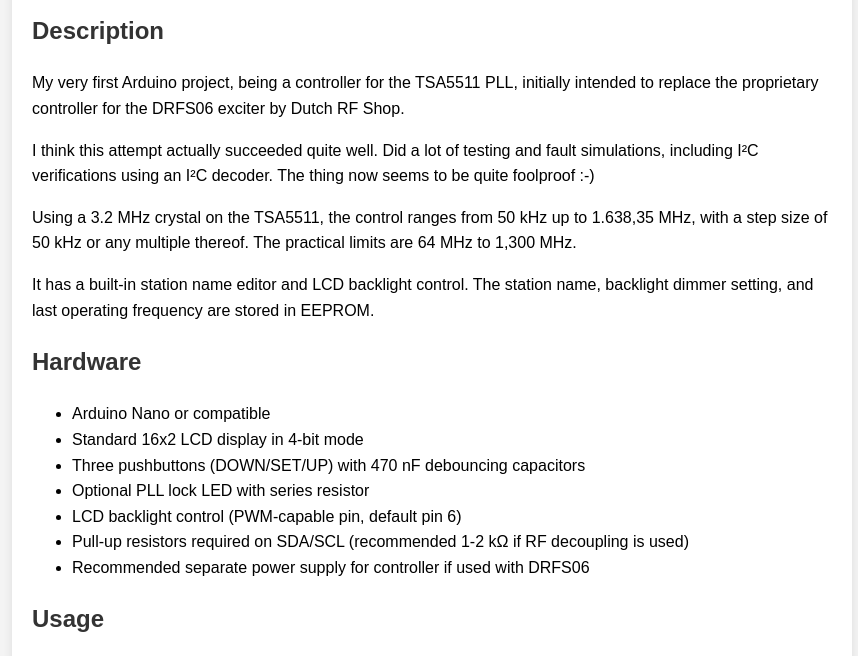
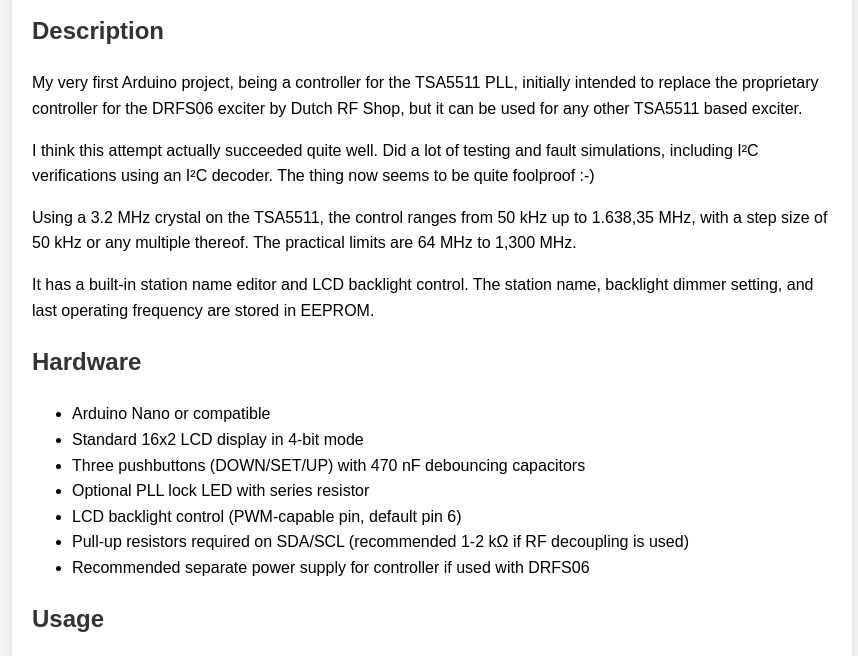
Before and after one commit to SpiderBlocker/TSA5511_PLL_Controller_Arduino, a plain HTML site: page index.html in a window 1280 px wide. Shown: the part 142-798 px from the top of the page, without its empty margins (208-1066 px from the left). Drawn offline with Linux system fonts and the light colour scheme.

Commit message:
Update index.html

```diff
--- a/index.html
+++ b/index.html
@@ -34,7 +34,7 @@
         <h1>TSA5511 PLL Controller for Arduino</h1>
 
         <h2>Description</h2>
-        <p>My very first Arduino project, being a controller for the TSA5511 PLL, initially intended to replace the proprietary controller for the DRFS06 exciter by Dutch RF Shop.</p>
+        <p>My very first Arduino project, being a controller for the TSA5511 PLL, initially intended to replace the proprietary controller for the DRFS06 exciter by Dutch RF Shop, but it can be used for any other TSA5511 based exciter.</p>
         <p>I think this attempt actually succeeded quite well. Did a lot of testing and fault simulations, including I²C verifications using an I²C decoder. The thing now seems to be quite foolproof :-)</p>
         <p>Using a 3.2 MHz crystal on the TSA5511, the control ranges from 50 kHz up to 1.638,35 MHz, with a step size of 50 kHz or any multiple thereof. The practical limits are 64 MHz to 1,300 MHz.</p>
         <p>It has a built-in station name editor and LCD backlight control. The station name, backlight dimmer setting, and last operating frequency are stored in EEPROM.</p>
```
